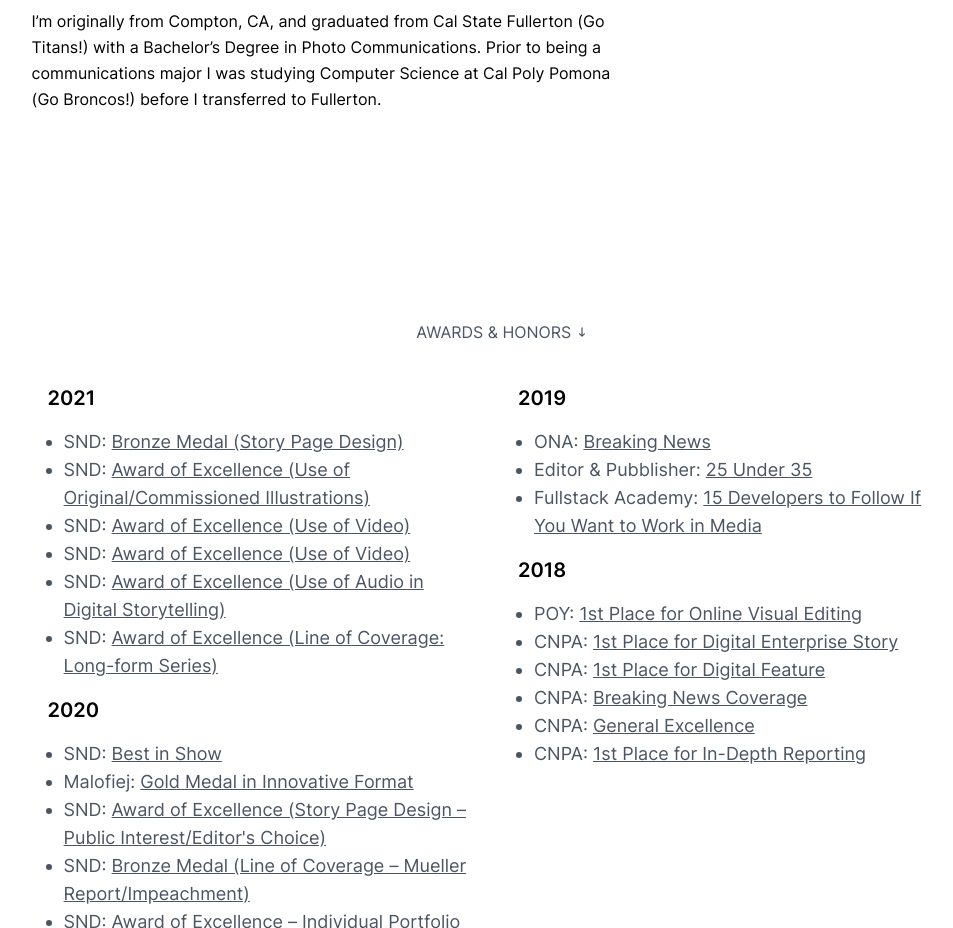
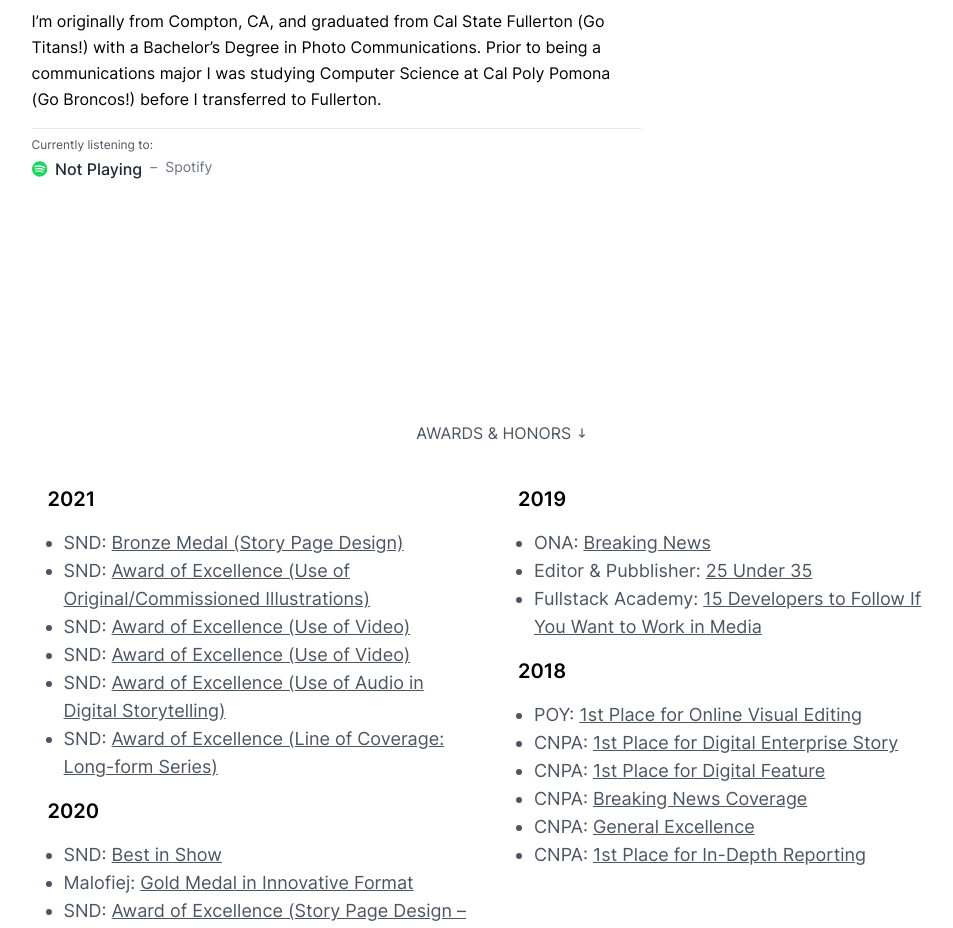
Before and after one commit to luciovilla/luciovilla.com, a Next.js app: page / in a window 1280 px wide. Shown: the part 4120-5048 px from the top of the page, without its empty margins (138-1091 px from the left). Built offline with nearby package versions, Linux system fonts and the light colour scheme; no server answers.

Commit message:
display what im listening to on spotify

```diff
--- a/components/About.js
+++ b/components/About.js
@@ -1,6 +1,7 @@
 /* eslint-disable react/no-unescaped-entities */
 import React from 'react'
 import Image from 'next/image'
+import NowPlaying from './NowPlaying'
 
 export default function About() {
   return (
@@ -19,7 +20,7 @@ export default function About() {
           </span>
         </div>
         <div className="flex flex-wrap-reverse">
-          <div className="w-full md:w-3/4 pr-6 md:pr-12">
+          <div className="w-full md:w-3/4 md:pr-12">
             <div className="md:pr-12">
               <p className="mt-4 leading-relaxed">
                 I'm a front-end developer and designer currently working at The Washington Post as a
@@ -74,6 +75,9 @@ export default function About() {
                 major I was studying Computer Science at Cal Poly Pomona (Go Broncos!) before I
                 transferred to Fullerton.
               </p>
+              <div className="mt-4 border-t pt-2">
+                <NowPlaying />
+              </div>
             </div>
           </div>
           <div className="w-full md:w-1/5 ml-auto md:pl-4 pt-4 md:pt-0">
--- /dev/null
+++ b/components/NowPlaying.js
@@ -0,0 +1,39 @@
+import useSWR from 'swr'
+
+import fetcher from '../lib/fetcher'
+
+export default function NowPlaying() {
+  const { data } = useSWR('/api/now-playing', fetcher)
+  console.log(data, 'data!')
+  return (
+    <div>
+      <div className="text-xs mb-1 text-gray-600">Currently listening to:</div>
+      <div className="flex flex-row-reverse sm:flex-row mb-8 space-x-0 sm:space-x-2 w-full">
+        <svg className="h-4 w-4 ml-auto mt-1" viewBox="0 0 168 168">
+          <path
+            fill="#1ED760"
+            d="M83.996.277C37.747.277.253 37.77.253 84.019c0 46.251 37.494 83.741 83.743 83.741 46.254 0 83.744-37.49 83.744-83.741 0-46.246-37.49-83.738-83.745-83.738l.001-.004zm38.404 120.78a5.217 5.217 0 01-7.18 1.73c-19.662-12.01-44.414-14.73-73.564-8.07a5.222 5.222 0 01-6.249-3.93 5.213 5.213 0 013.926-6.25c31.9-7.291 59.263-4.15 81.337 9.34 2.46 1.51 3.24 4.72 1.73 7.18zm10.25-22.805c-1.89 3.075-5.91 4.045-8.98 2.155-22.51-13.839-56.823-17.846-83.448-9.764-3.453 1.043-7.1-.903-8.148-4.35a6.538 6.538 0 014.354-8.143c30.413-9.228 68.222-4.758 94.072 11.127 3.07 1.89 4.04 5.91 2.15 8.976v-.001zm.88-23.744c-26.99-16.031-71.52-17.505-97.289-9.684-4.138 1.255-8.514-1.081-9.768-5.219a7.835 7.835 0 015.221-9.771c29.581-8.98 78.756-7.245 109.83 11.202a7.823 7.823 0 012.74 10.733c-2.2 3.722-7.02 4.949-10.73 2.739z"
+          />
+        </svg>
+        <div className="inline-flex flex-col sm:flex-row w-full max-w-full truncate">
+          {data?.songUrl ? (
+            <a
+              className="text-sm text-gray-800 dark:text-gray-200 font-medium  max-w-max truncate"
+              href={data.songUrl}
+              target="_blank"
+              rel="noopener noreferrer"
+            >
+              {data.title}
+            </a>
+          ) : (
+            <p className="text-gray-800 dark:text-gray-200 font-medium">Not Playing</p>
+          )}
+          <span className="mx-2 text-gray-500 dark:text-gray-300 hidden sm:block text-sm">{' – '}</span>
+          <p className="text-gray-500 dark:text-gray-300 max-w-max truncate text-sm">
+            {data?.artist ?? 'Spotify'}
+          </p>
+        </div>
+      </div>
+    </div>
+  )
+}
--- /dev/null
+++ b/lib/fetcher.js
@@ -0,0 +1,5 @@
+export default async function Fetcher(...args) {
+  const res = await fetch(...args)
+
+  return res.json()
+}
--- /dev/null
+++ b/lib/spotify.js
@@ -0,0 +1,45 @@
+import querystring from 'querystring'
+
+const client_id = process.env.SPOTIFY_CLIENT_ID
+const client_secret = process.env.SPOTIFY_CLIENT_SECRET
+const refresh_token = process.env.SPOTIFY_REFRESH_TOKEN
+
+const basic = Buffer.from(`${client_id}:${client_secret}`).toString('base64')
+const NOW_PLAYING_ENDPOINT = `https://api.spotify.com/v1/me/player/currently-playing`
+const TOP_TRACKS_ENDPOINT = `https://api.spotify.com/v1/me/top/tracks`
+const TOKEN_ENDPOINT = `https://accounts.spotify.com/api/token`
+
+const getAccessToken = async () => {
+  const response = await fetch(TOKEN_ENDPOINT, {
+    method: 'POST',
+    headers: {
+      Authorization: `Basic ${basic}`,
+      'Content-Type': 'application/x-www-form-urlencoded',
+    },
+    body: querystring.stringify({
+      grant_type: 'refresh_token',
+      refresh_token,
+    }),
+  })
+
+  return response.json()
+}
+
+export const getNowPlaying = async () => {
+  const { access_token } = await getAccessToken()
+  return fetch(NOW_PLAYING_ENDPOINT, {
+    headers: {
+      Authorization: `Bearer ${access_token}`,
+    },
+  })
+}
+
+export const getTopTracks = async () => {
+  const { access_token } = await getAccessToken()
+
+  return fetch(TOP_TRACKS_ENDPOINT, {
+    headers: {
+      Authorization: `Bearer ${access_token}`,
+    },
+  })
+}
--- a/package.json
+++ b/package.json
@@ -3,17 +3,21 @@
   "version": "0.1.0",
   "private": true,
   "scripts": {
+    "dev": "next dev",
     "build": "next build",
-    "start": "next dev"
+    "start": "next start"
   },
   "dependencies": {
     "autoprefixer": "^10.2.4",
+    "isomorphic-unfetch": "^3.1.0",
     "next": "10.0.5",
     "postcss": "^8.2.4",
     "prop-types": "^15.7.2",
+    "querystring": "^0.2.1",
     "react": "17.0.1",
     "react-dom": "17.0.1",
     "sass": "^1.32.5",
+    "swr": "^0.5.5",
     "tailwindcss": "^2.0.2"
   },
   "devDependencies": {
--- a/pages/api/hello.js
+++ /dev/null
@@ -1,6 +0,0 @@
-// Next.js API route support: https://nextjs.org/docs/api-routes/introduction
-
-export default (req, res) => {
-  res.statusCode = 200
-  res.json({ name: 'John Doe' })
-}
--- /dev/null
+++ b/pages/api/now-playing.js
@@ -0,0 +1,28 @@
+import { getNowPlaying } from '../../lib/spotify'
+
+export default async (_, res) => {
+  const response = await getNowPlaying()
+
+  if (response.status === 204 || response.status > 400) {
+    return res.status(200).json({ isPlaying: false })
+  }
+
+  const song = await response.json()
+  const isPlaying = song.is_playing
+  const title = song.item.name
+  const artist = song.item.artists.map((_artist) => _artist.name).join(', ')
+  const album = song.item.album.name
+  const albumImageUrl = song.item.album.images[0].url
+  const songUrl = song.item.external_urls.spotify
+
+  res.setHeader('Cache-Control', 'public, s-maxage=60, stale-while-revalidate=30')
+
+  return res.status(200).json({
+    album,
+    albumImageUrl,
+    artist,
+    isPlaying,
+    songUrl,
+    title,
+  })
+}
```
Also changed, not shown: 1 other file (tests, documents, lock files or other folders).
